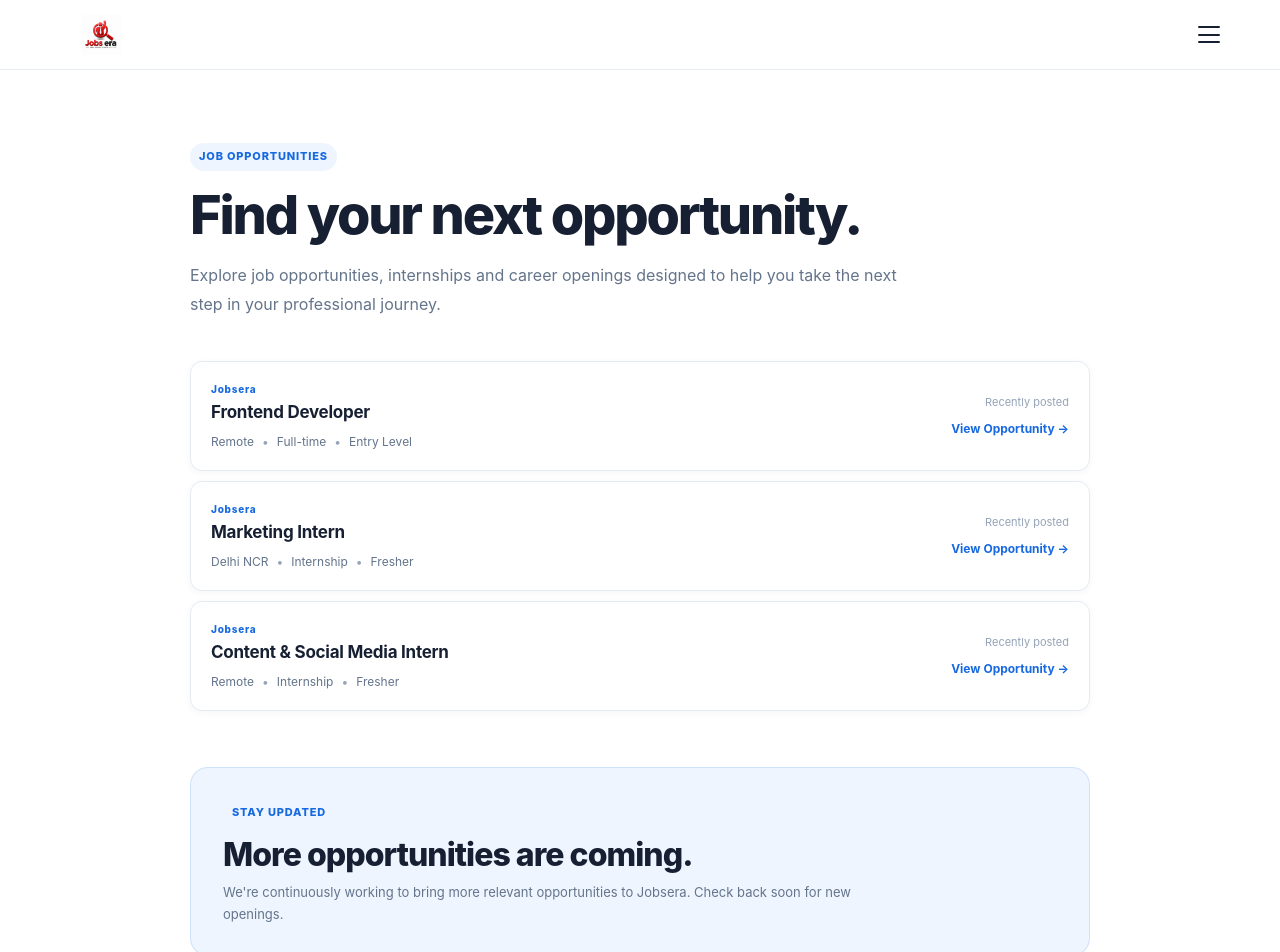
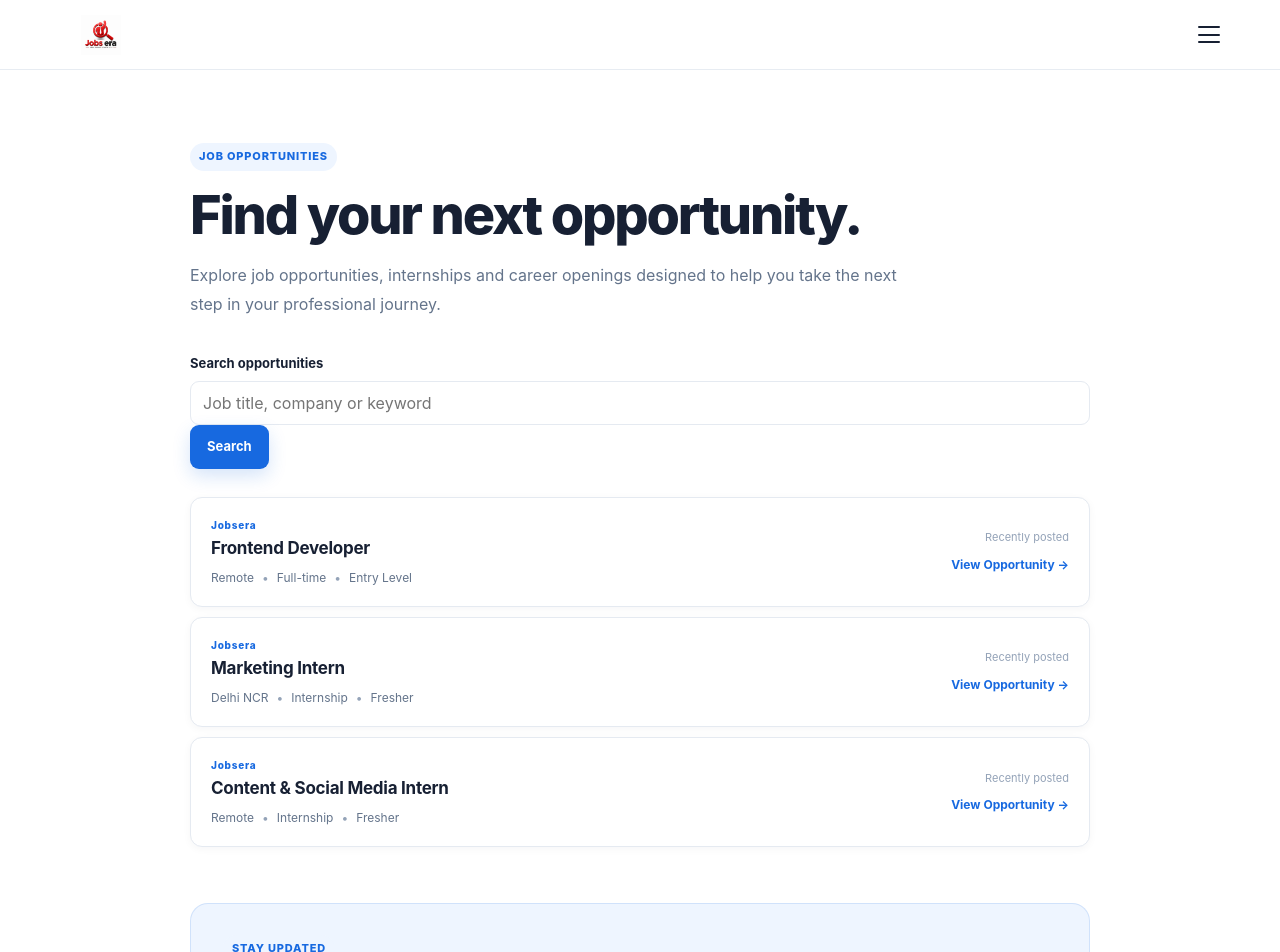
Before and after one commit to ConnectJobsera/Jobsera-Website, a Next.js app: page /jobs in a window 1280 px wide. Shown: the top 952 px of the page. Built offline with nearby package versions, Linux system fonts and the light colour scheme.

Commit message:
Add job search to jobs page
Added job filtering functionality based on search query.

```diff
--- a/app/jobs/page.tsx
+++ b/app/jobs/page.tsx
@@ -1,4 +1,8 @@
+"use client";
+
+import { useMemo, useState } from "react";
 import JobCard from "../../components/JobCard";
+import JobFilters from "../../components/JobFilters";
 
 const jobs = [
   {
@@ -28,6 +32,29 @@ const jobs = [
 ];
 
 export default function JobsPage() {
+  const [searchQuery, setSearchQuery] = useState("");
+
+  const filteredJobs = useMemo(() => {
+    const query = searchQuery.toLowerCase();
+
+    if (!query) {
+      return jobs;
+    }
+
+    return jobs.filter((job) =>
+      [
+        job.company,
+        job.title,
+        job.location,
+        job.type,
+        job.experience,
+      ]
+        .join(" ")
+        .toLowerCase()
+        .includes(query)
+    );
+  }, [searchQuery]);
+
   return (
     <main>
       <section className="content-page">
@@ -42,8 +69,16 @@ export default function JobsPage() {
             journey.
           </p>
 
-          <div className="job-list" style={{ marginTop: "42px" }}>
-            {jobs.map((job) => (
+          <div style={{ marginTop: "34px" }}>
+            <JobFilters onSearch={setSearchQuery} />
+          </div>
+
+          <div
+            className="job-list"
+            style={{ marginTop: "28px" }}
+          >
+            {filteredJobs.length > 0 ? (
+              filteredJobs.map((job) => (
                 <JobCard
                   key={`${job.company}-${job.title}`}
                   company={job.company}
@@ -53,7 +88,17 @@ export default function JobsPage() {
                   experience={job.experience}
                   posted={job.posted}
                 />
-            ))}
+              ))
+            ) : (
+              <div className="contact-card">
+                <h2>No opportunities found</h2>
+
+                <p>
+                  Try searching for a different job title, company,
+                  location or keyword.
+                </p>
+              </div>
+            )}
           </div>
 
           <section
```
Lines whose indentation alone changed are shown as unchanged.
